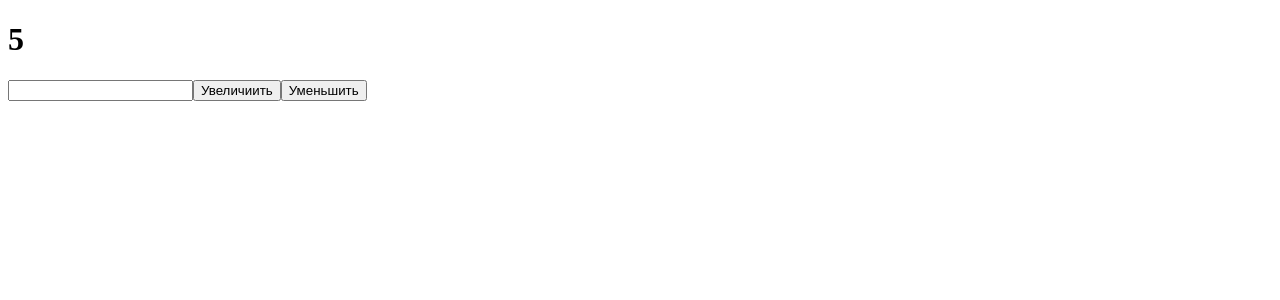
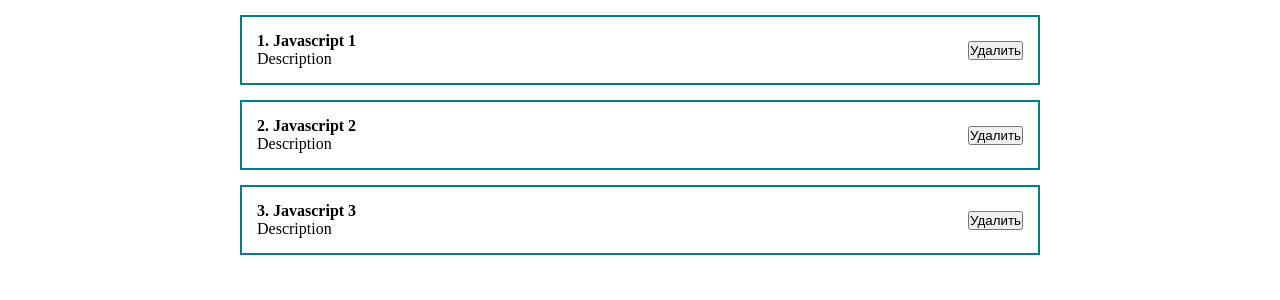
Before and after one commit to AlekseyBabich/Ulbi_React_learning_project, a React (Create React App) app: page / in a window 1280 px wide. Shown: the top 300 px of the page. Built offline with nearby package versions, Linux system fonts and the light colour scheme.

Commit message:
add App.css and first components

```diff
--- a/src/App.js
+++ b/src/App.js
@@ -1,28 +1,21 @@
 import React, {useState} from "react";
+import './styles/App.css'
+import PostItem from "./Components/PostItem";
 
 function App() {
+    const [posts, setPosts] = useState([
+        {id: 1, title: 'Javascript 1', body: 'Description'},
+        {id: 2, title: 'Javascript 2', body: 'Description'},
+        {id: 3, title: 'Javascript 3', body: 'Description'}
+    ])
 
-    const [likes, setLikes] = useState(5)
-    const [value, setValue] = useState('')
-
-    function increment() {
-        setLikes(likes + 1)
-    }
-
-    function decrement() {
-        setLikes(likes - 1)
-    }
-
-
-  return (
-    <div className="App">
-        <h1>{likes}</h1>
-        <h1>{value}</h1>
-        <input onChange={event => setValue(event.target.value)}/>
-        <button onClick={increment}>Увеличиить</button>
-        <button onClick={decrement}>Уменьшить</button>
-    </div>
-  );
+    return (
+      <div className="App">
+          {posts.map(post =>
+              <PostItem post={post} key={post.id}/>
+          )}
+      </div>
+    );
 }
 
 export default App;
--- /dev/null
+++ b/src/Components/PostItem.jsx
@@ -0,0 +1,19 @@
+import React from 'react';
+
+const PostItem = (props) => {
+    return (
+      <div className="post">
+          <div className="post__content">
+              <strong>{props.post.id}. {props.post.title}</strong>
+              <div>
+                  {props.post.body}
+              </div>
+          </div>
+          <div className="post__btns">
+              <button>Удалить</button>
+          </div>
+      </div>
+    );
+};
+
+export default PostItem;
--- /dev/null
+++ b/src/styles/App.css
@@ -0,0 +1,23 @@
+* {
+    margin: 0;
+    padding: 0;
+    box-sizing: border-box;
+}
+
+#root {
+    display: flex;
+    justify-content: center;
+}
+
+.App {
+    width: 800px;
+}
+
+.post {
+    display: flex;
+    padding: 15px;
+    border: 2px solid teal;
+    margin-top: 15px;
+    justify-content: space-between;
+    align-items: center;
+}
```
Also changed, not shown: src/Components/Counter.jsx (added, +24 -0 lines).
